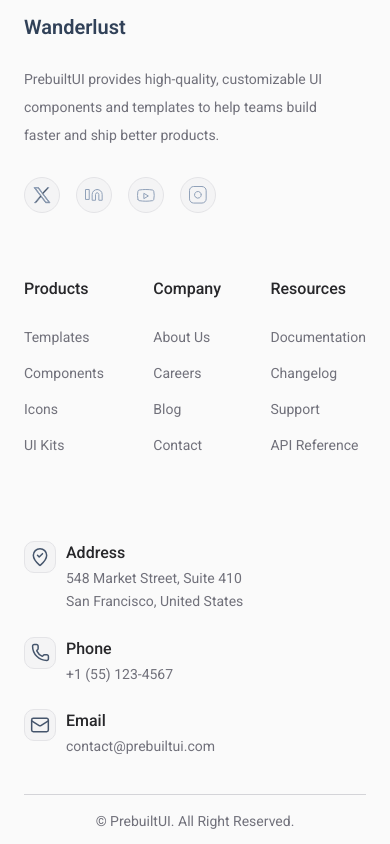
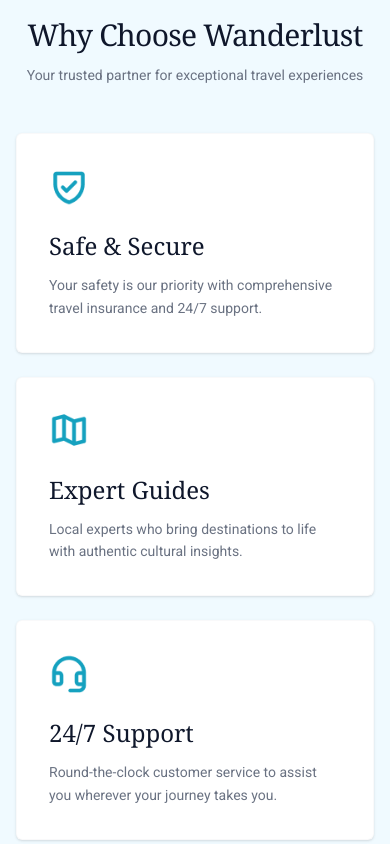
Before and after one commit to WalidurTanjim/wanderlust_client, a Next.js app: page / in a window 390 px wide. Shown: the part 960-1804 px from the top of the page. Built offline with nearby package versions, Linux system fonts and the light colour scheme.

Commit message:
WhyChooseUs created

```diff
--- a/src/app/page.tsx
+++ b/src/app/page.tsx
@@ -1,9 +1,11 @@
 import Banner from "@/components/Banner/Banner";
+import WhyChooseUs from "@/components/WhyChooseUs/WhyChooseUs";
 
 export default function Home() {
   return (
     <div>
       <Banner />
+      <WhyChooseUs />
     </div>
   );
 }
--- /dev/null
+++ b/src/components/ReadyToJourney/ReadyToJourney.tsx
@@ -0,0 +1,43 @@
+import React from 'react';
+import Image from 'next/image';
+import { ArrowRight } from 'lucide-react';
+import readyToJourney_bg from "@/assets/CTA.png";
+
+const ReadyToJourney = () => {
+     return (
+          <section className="relative w-full min-h-112.5 lg:min-h-137.5 flex items-center justify-center overflow-hidden py-20 px-4">
+               {/* Background Image with Dark Overlay */}
+               <div className="absolute inset-0 z-0">
+                    <Image
+                         src={readyToJourney_bg}
+                         alt="Ready to start your journey background"
+                         fill
+                         priority
+                         className="object-cover object-center"
+                    />
+                    <div className="absolute inset-0 bg-black/50" />
+               </div>
+
+               {/* Content Container */}
+               <div className="relative z-10 text-center max-w-3xl mx-auto flex flex-col items-center">
+                    {/* Title */}
+                    <h2 className="text-3xl sm:text-4xl md:text-5xl font-serif text-white mb-4 tracking-tight">
+                         Ready To Start Your Journey?
+                    </h2>
+
+                    {/* Subtitle */}
+                    <p className="text-gray-200 text-sm sm:text-base font-light mb-8 max-w-xl">
+                         Join thousands of travelers who have discovered the world with us
+                    </p>
+
+                    {/* CTA Button */}
+                    <button className="bg-white hover:bg-gray-100 text-slate-900 font-medium px-8 py-3.5 text-sm uppercase tracking-wider flex items-center gap-2 transition-colors duration-200 shadow-lg">
+                         BOOK YOUR TRIP TODAY
+                         <ArrowRight className="w-4 h-4" />
+                    </button>
+               </div>
+          </section>
+     );
+};
+
+export default ReadyToJourney;
--- /dev/null
+++ b/src/components/WhyChooseUs/WhyChooseUs.tsx
@@ -0,0 +1,75 @@
+import React from 'react';
+import Image from 'next/image';
+
+import shield from "@/assets/ShieldCheck.png";
+import map from "@/assets/MapTrifold.png";
+import headset from "@/assets/Headset.png";
+
+const WhyChooseUs = () => {
+     const features = [
+          {
+               icon: shield,
+               title: "Safe & Secure",
+               description: "Your safety is our priority with comprehensive travel insurance and 24/7 support.",
+          },
+          {
+               icon: map,
+               title: "Expert Guides",
+               description: "Local experts who bring destinations to life with authentic cultural insights.",
+          },
+          {
+               icon: headset,
+               title: "24/7 Support",
+               description: "Round-the-clock customer service to assist you wherever your journey takes you.",
+          },
+     ];
+
+     return (
+          <section className="bg-[#f0faff] py-16 px-4 md:px-8 lg:px-16 w-full">
+               <div className="max-w-6xl mx-auto">
+                    {/* Header Section */}
+                    <div className="text-center mb-12">
+                         <h2 className="text-3xl sm:text-4xl md:text-5xl font-serif text-slate-900 mb-3 tracking-tight">
+                              Why Choose Wanderlust
+                         </h2>
+                         <p className="text-gray-500 text-sm sm:text-base font-normal">
+                              Your trusted partner for exceptional travel experiences
+                         </p>
+                    </div>
+
+                    {/* Feature Cards Grid */}
+                    <div className="grid grid-cols-1 md:grid-cols-3 gap-6 lg:gap-8">
+                         {features.map((feature, index) => (
+                              <div
+                                   key={index}
+                                   className="bg-white p-8 md:p-10 rounded-sm shadow-sm flex flex-col items-start justify-start text-left border border-gray-100/50"
+                              >
+                                   {/* Icon Image */}
+                                   <div className="mb-6 relative w-10 h-10 flex items-center justify-start">
+                                        <Image
+                                             src={feature.icon}
+                                             alt={feature.title}
+                                             width={40}
+                                             height={40}
+                                             className="object-contain"
+                                        />
+                                   </div>
+
+                                   {/* Title */}
+                                   <h3 className="text-2xl font-serif text-slate-900 mb-3">
+                                        {feature.title}
+                                   </h3>
+
+                                   {/* Description */}
+                                   <p className="text-gray-500 text-sm leading-relaxed">
+                                        {feature.description}
+                                   </p>
+                              </div>
+                         ))}
+                    </div>
+               </div>
+          </section>
+     );
+};
+
+export default WhyChooseUs;
```
